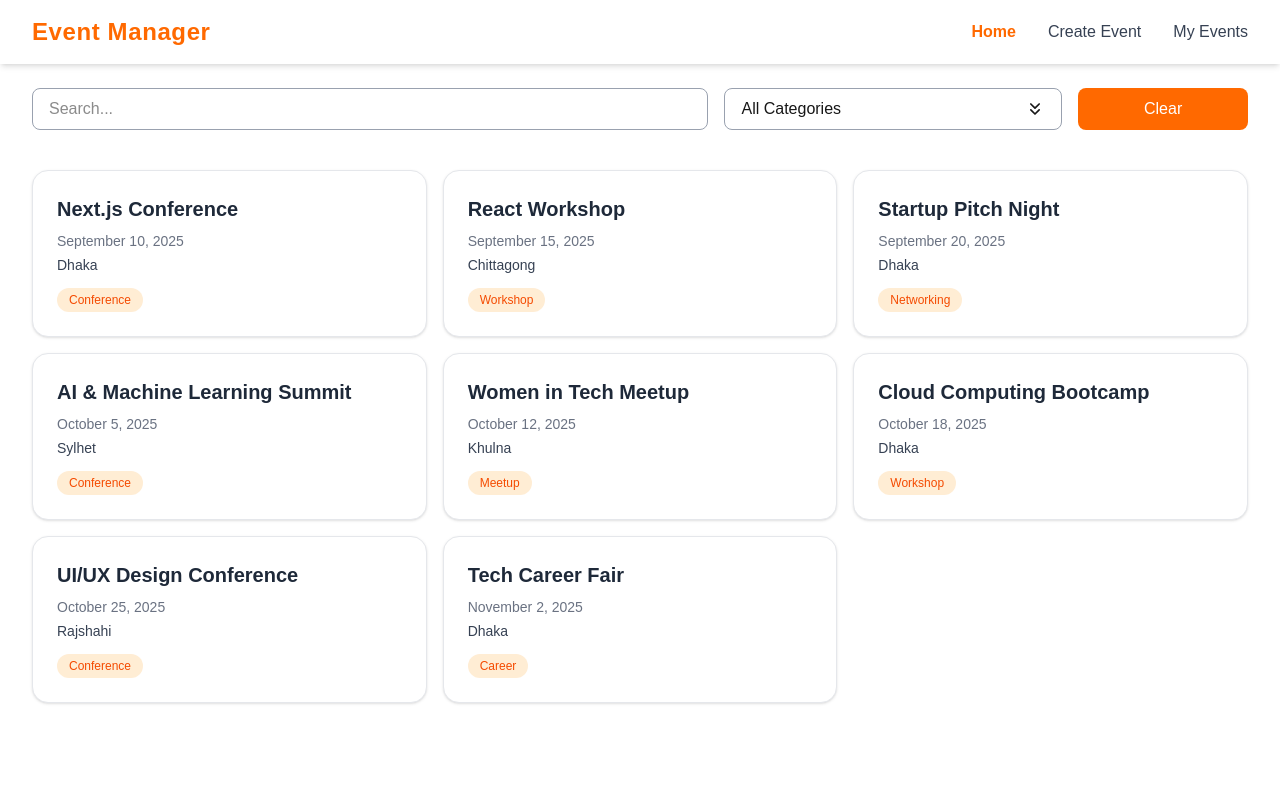
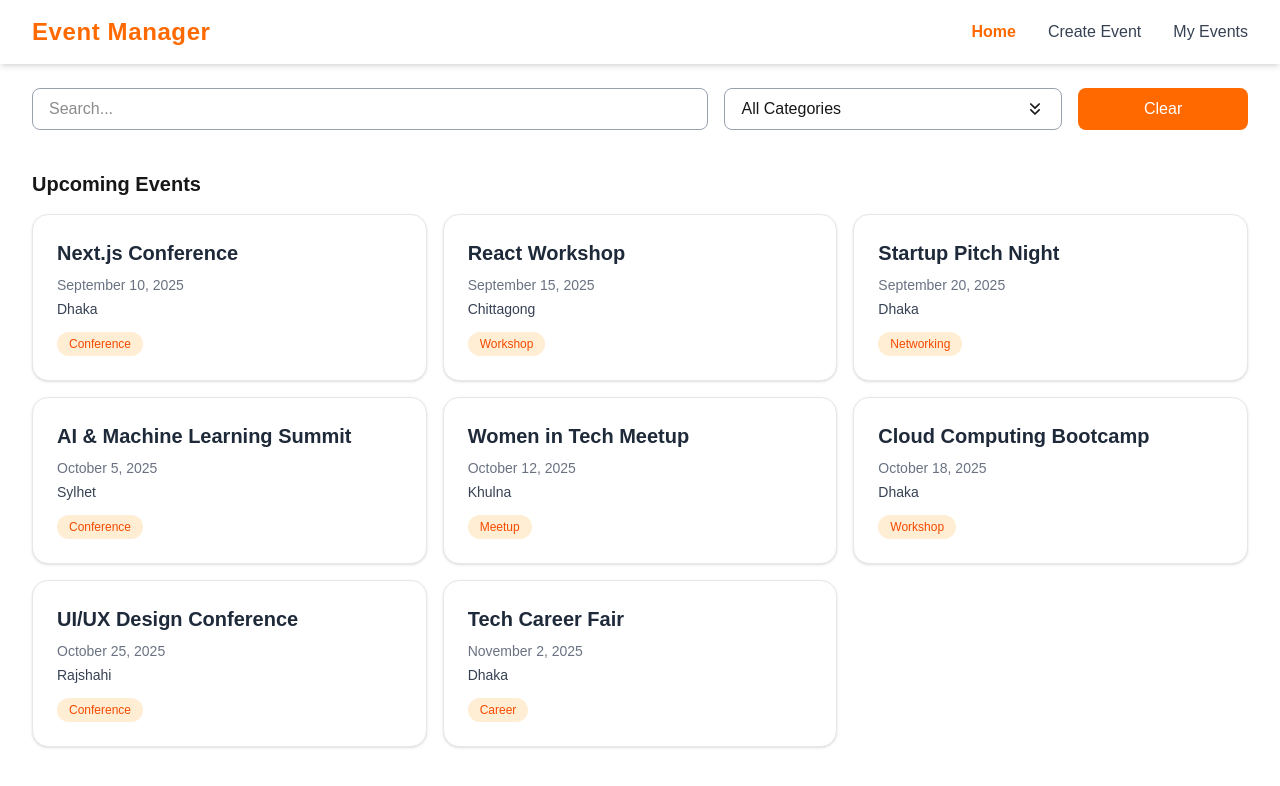
Before and after one commit to abdussamadse/event-management-system, a Next.js app: page / in a window 1280 px wide. Shown: the top 786 px of the page. Built offline with nearby package versions, Linux system fonts and the light colour scheme.

Commit message:
Meta title and description updated

```diff
--- a/src/app/layout.tsx
+++ b/src/app/layout.tsx
@@ -14,8 +14,8 @@ const geistMono = Geist_Mono({
 });
 
 export const metadata: Metadata = {
-  title: "Create Next App",
-  description: "Generated by create next app",
+  title: "Event Manager",
+  description: "Manage your events efficiently with Event Manager.",
 };
 
 export default function RootLayout({
--- a/src/components/home/EventList.tsx
+++ b/src/components/home/EventList.tsx
@@ -30,10 +30,13 @@ export default function EventList() {
   if (!events.length) return <p className="text-gray-500">No events found.</p>;
 
   return (
-    <div className="grid gap-4 md:grid-cols-2 lg:grid-cols-3">
-      {events.map((event) => (
-        <EventCard key={event.id} event={event} />
-      ))}
-    </div>
+    <>
+      <h2 className="text-xl font-bold">Upcoming Events</h2>
+      <div className="grid gap-4 md:grid-cols-2 lg:grid-cols-3">
+        {events.map((event) => (
+          <EventCard key={event.id} event={event} />
+        ))}
+      </div>
+    </>
   );
 }
```
